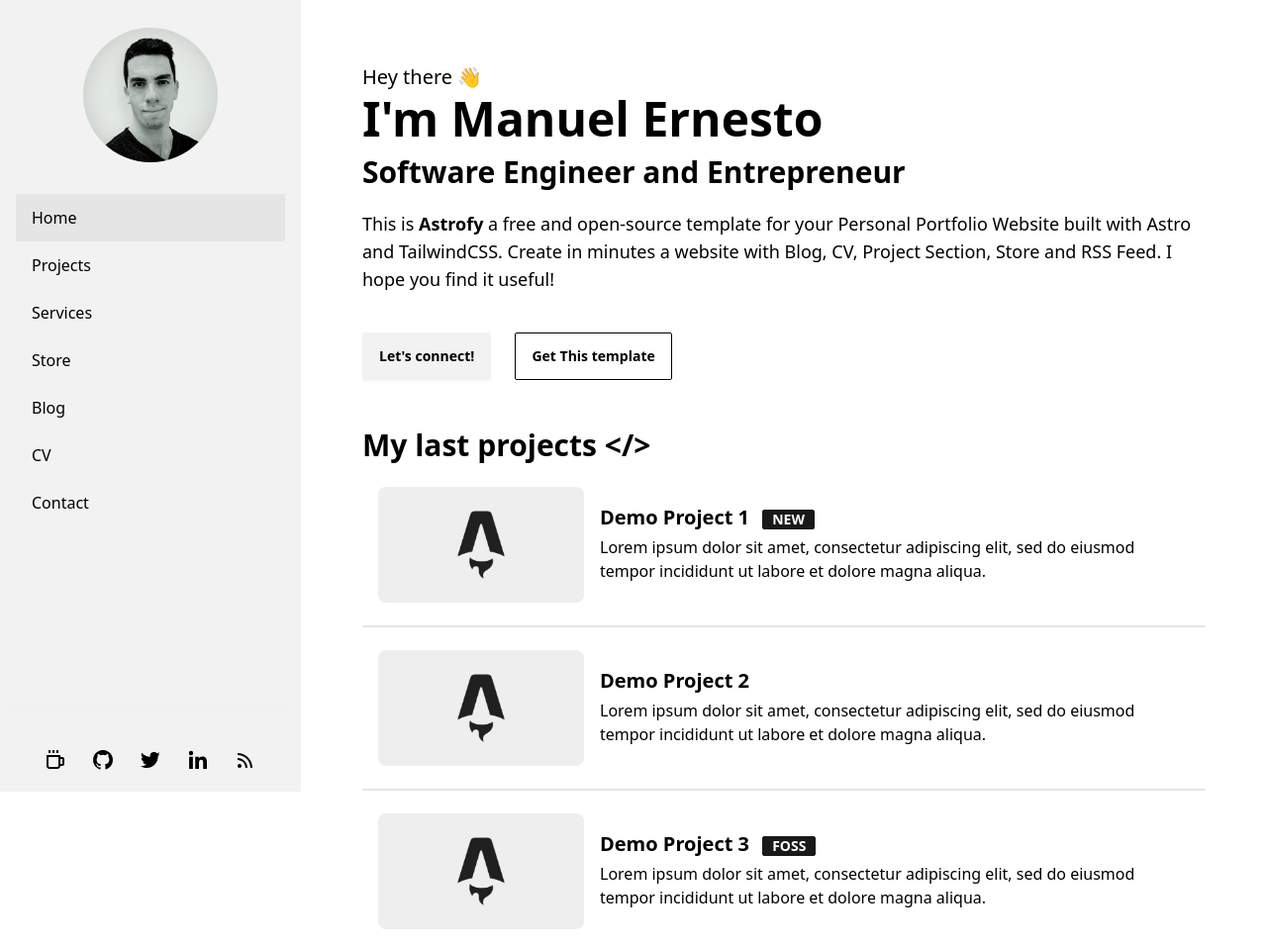
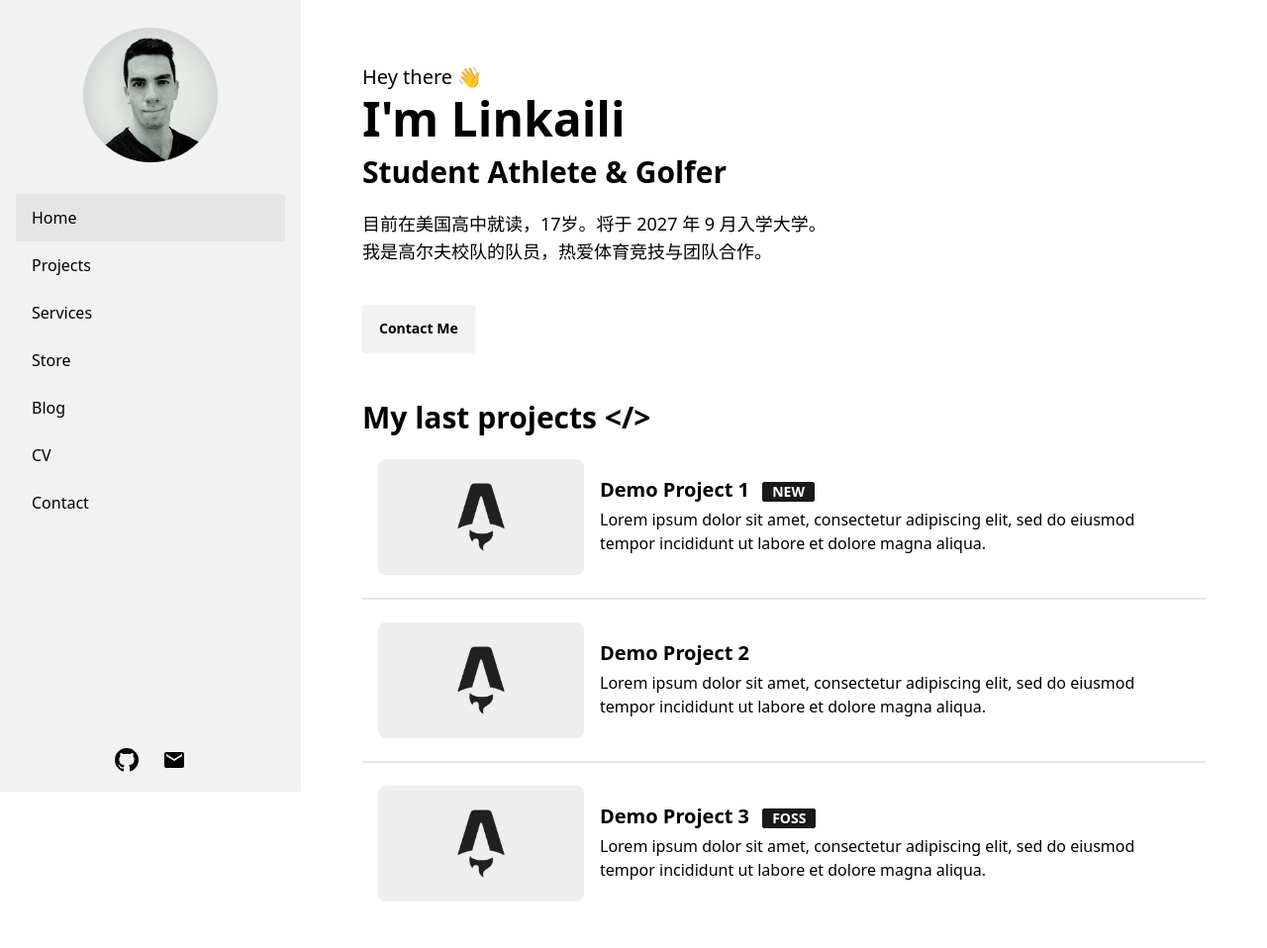
Before and after one commit to linkailical/linkailical.github.io, an Astro site: page / in a window 1280 px wide. Shown: the top 958 px of the page at 99% size. Built offline with nearby package versions, Linux system fonts and the light colour scheme; Astro itself is replaced by a stand-in of ours.

Commit message:
Customize portfolio for Linkaili

```diff
--- a/src/components/SideBarFooter.astro
+++ b/src/components/SideBarFooter.astro
@@ -4,13 +4,7 @@
 </div>
 
 <div class="social-icons px-4 pb-5 pt-1 flex self-center justify-center sticky bottom-0 bg-base-200">
-    <a
-        href="https://manuelernestog.github.io/support-my-work/"
-        target="_blank"
-        class="mx-3"
-        aria-label="Support my work"
-        title="Support my work"
-    >
+    <a href="https://github.com/linkailical" target="_blank" class="mx-3" aria-label="Github" title="Github">
         <svg
             xmlns="http://www.w3.org/2000/svg"
             width="24"
@@ -18,13 +12,12 @@
             viewBox="0 0 24 24"
             style="fill: currentColor;transform: ;msFilter:;"
             ><path
-                fill-rule="evenodd"
-                clip-rule="evenodd"
-                d="M5 2h2v3H5zm4 0h2v3H9zm4 0h2v3h-2zm6 7h-2V7H3v11c0 1.654 1.346 3 3 3h8c1.654 0 3-1.346 3-3h2c1.103 0 2-.897 2-2v-5c0-1.103-.897-2-2-2zm-4 9a1 1 0 0 1-1 1H6a1 1 0 0 1-1-1V9h10v9zm2-2v-5h2l.002 5H17z"
+                d="M12 0c-6.626 0-12 5.373-12 12 0 5.302 3.438 9.8 8.207 11.387.599.111.793-.261.793-.577v-2.234c-3.338.726-4.033-1.416-4.033-1.416-.546-1.387-1.333-1.756-1.333-1.756-1.089-.745.083-.729.083-.729 1.205.084 1.839 1.237 1.839 1.237 1.07 1.834 2.807 1.304 3.492.997.107-.775.418-1.305.762-1.604-2.665-.305-5.467-1.334-5.467-5.931 0-1.311.469-2.381 1.236-3.221-.124-.303-.535-1.524.117-3.176 0 0 1.008-.322 3.301 1.23.957-.266 1.983-.399 3.003-.404 1.02.005 2.047.138 3.006.404 2.291-1.552 3.297-1.23 3.297-1.23.653 1.653.242 2.874.118 3.176.77.84 1.235 1.911 1.235 3.221 0 4.609-2.807 5.624-5.479 5.921.43.372.823 1.102.823 2.222v3.293c0 .319.192.694.801.576 4.765-1.589 8.199-6.086 8.199-11.386 0-6.627-5.373-12-12-12z"
             ></path></svg
         >
     </a>
-    <a href="https://github.com/manuelernestog" target="_blank" class="mx-3" aria-label="Github" title="Github">
+
+    <a href="mailto:linkaili.2008@gmail.com" target="_blank" class="mx-3" aria-label="Email" title="Email">
         <svg
             xmlns="http://www.w3.org/2000/svg"
             width="24"
@@ -32,53 +25,8 @@
             viewBox="0 0 24 24"
             style="fill: currentColor;transform: ;msFilter:;"
             ><path
-                fill-rule="evenodd"
-                clip-rule="evenodd"
-                d="M12.026 2c-5.509 0-9.974 4.465-9.974 9.974 0 4.406 2.857 8.145 6.821 9.465.499.09.679-.217.679-.481 0-.237-.008-.865-.011-1.696-2.775.602-3.361-1.338-3.361-1.338-.452-1.152-1.107-1.459-1.107-1.459-.905-.619.069-.605.069-.605 1.002.07 1.527 1.028 1.527 1.028.89 1.524 2.336 1.084 2.902.829.091-.645.351-1.085.635-1.334-2.214-.251-4.542-1.107-4.542-4.93 0-1.087.389-1.979 1.024-2.675-.101-.253-.446-1.268.099-2.64 0 0 .837-.269 2.742 1.021a9.582 9.582 0 0 1 2.496-.336 9.554 9.554 0 0 1 2.496.336c1.906-1.291 2.742-1.021 2.742-1.021.545 1.372.203 2.387.099 2.64.64.696 1.024 1.587 1.024 2.675 0 3.833-2.33 4.675-4.552 4.922.355.308.675.916.675 1.846 0 1.334-.012 2.41-.012 2.737 0 .267.178.577.687.479C19.146 20.115 22 16.379 22 11.974 22 6.465 17.535 2 12.026 2z"
-            ></path>
-        </svg>
-    </a>
-    <a href="https://twitter.com/manuelernestog" target="_blank" class="mx-3" aria-label="Twitter" title="Twitter">
-        <svg
-            xmlns="http://www.w3.org/2000/svg"
-            width="24"
-            height="24"
-            viewBox="0 0 24 24"
-            style="fill: currentColor;transform: ;msFilter:;"
-            ><path
-                d="M19.633 7.997c.013.175.013.349.013.523 0 5.325-4.053 11.461-11.46 11.461-2.282 0-4.402-.661-6.186-1.809.324.037.636.05.973.05a8.07 8.07 0 0 0 5.001-1.721 4.036 4.036 0 0 1-3.767-2.793c.249.037.499.062.761.062.361 0 .724-.05 1.061-.137a4.027 4.027 0 0 1-3.23-3.953v-.05c.537.299 1.16.486 1.82.511a4.022 4.022 0 0 1-1.796-3.354c0-.748.199-1.434.548-2.032a11.457 11.457 0 0 0 8.306 4.215c-.062-.3-.1-.611-.1-.923a4.026 4.026 0 0 1 4.028-4.028c1.16 0 2.207.486 2.943 1.272a7.957 7.957 0 0 0 2.556-.973 4.02 4.02 0 0 1-1.771 2.22 8.073 8.073 0 0 0 2.319-.624 8.645 8.645 0 0 1-2.019 2.083z"
-            ></path>
-        </svg>
-    </a>
-    <a
-        href="https://www.linkedin.com/in/manuelernestogr"
-        target="_blank"
-        class="mx-3"
-        aria-label="Linkedin"
-        title="Linkedin"
-    >
-        <svg
-            xmlns="http://www.w3.org/2000/svg"
-            width="24"
-            height="24"
-            viewBox="0 0 24 24"
-            style="fill: currentColor;transform: ;msFilter:;"
-            ><circle cx="4.983" cy="5.009" r="2.188"></circle><path
-                d="M9.237 8.855v12.139h3.769v-6.003c0-1.584.298-3.118 2.262-3.118 1.937 0 1.961 1.811 1.961 3.218v5.904H21v-6.657c0-3.27-.704-5.783-4.526-5.783-1.835 0-3.065 1.007-3.568 1.96h-.051v-1.66H9.237zm-6.142 0H6.87v12.139H3.095z"
-            ></path>
-        </svg>
-    </a>
-
-    <a href="/rss.xml" target="_blank" class="mx-3" aria-label="RSS Feed" title="RSS Feed">
-        <svg
-            xmlns="http://www.w3.org/2000/svg"
-            width="24"
-            height="24"
-            viewBox="0 0 24 24"
-            style="fill: currentColor;transform: ;msFilter:;"
-            ><path d="M19 20.001C19 11.729 12.271 5 4 5v2c7.168 0 13 5.832 13 13.001h2z"></path><path
-                d="M12 20.001h2C14 14.486 9.514 10 4 10v2c4.411 0 8 3.589 8 8.001z"></path><circle cx="6" cy="18" r="2"
-            ></circle>
-        </svg>
+                d="M20 4H4c-1.1 0-1.99.9-1.99 2L2 18c0 1.1.9 2 2 2h16c1.1 0 2-.9 2-2V6c0-1.1-.9-2-2-2zm0 4l-8 5-8-5V6l8 5 8-5v2z"
+            ></path></svg
+        >
     </a>
 </div>
--- a/src/config.ts
+++ b/src/config.ts
@@ -1,7 +1,7 @@
 // Place any global data in this file.
 // You can import this data from anywhere in your site by using the `import` keyword.
 
-export const SITE_TITLE = 'Astrofy | Personal Portfolio Website Template';
-export const SITE_DESCRIPTION = 'Astrofy is a free and open-source template for your Personal Portfolio Website built with Astro and TailwindCSS. Create in minutes a website with Blog, CV, Project Section, Store and RSS Feed.';
+export const SITE_TITLE = 'Linkaili | Personal Portfolio';
+export const SITE_DESCRIPTION = 'Personal portfolio website of Linkaili, a high school student athlete in the US.';
 export const GENERATE_SLUG_FROM_TITLE = true
 export const TRANSITION_API = true
--- a/src/pages/index.astro
+++ b/src/pages/index.astro
@@ -12,20 +12,17 @@
 <BaseLayout sideBarActiveItemID="home">
     <div class="pb-12 mt-5">
       <div class="text-xl py-1">Hey there 👋</div>
-    <div class="text-5xl font-bold">I'm Manuel Ernesto</div>
-    <div class="text-3xl py-3 font-bold">Software Engineer and Entrepreneur</div>
+      <div class="text-5xl font-bold">I'm Linkaili</div>
+      <div class="text-3xl py-3 font-bold">Student Athlete & Golfer</div>
       <div class="py-2">
         <text class="text-lg">
-        This is <b>Astrofy</b> a free and open-source template for your Personal Portfolio Website built with Astro and TailwindCSS.
-        Create in minutes a website with Blog, CV, Project Section, Store and RSS Feed. I hope you find
-        it useful!
+          目前在美国高中就读，17岁。将于 2027 年 9 月入学大学。
+          <br/>
+          我是高尔夫校队的队员，热爱体育竞技与团队合作。
         </text>
       </div>
       <div class="mt-8">
-      <a class="btn" href="https://twitter.com/manuelernestog" target="_blank"> Let's connect!</a>
-      <a href="https://github.com/manuelernestog/astrofy" target="_blank" class="btn btn-outline ml-5">
-        Get This template
-      </a>
+        <a class="btn" href="mailto:linkaili.2008@gmail.com" target="_blank"> Contact Me</a>
       </div>
     </div>
 
```
Also changed, not shown: README.md. Lines whose indentation alone changed are shown as unchanged.
